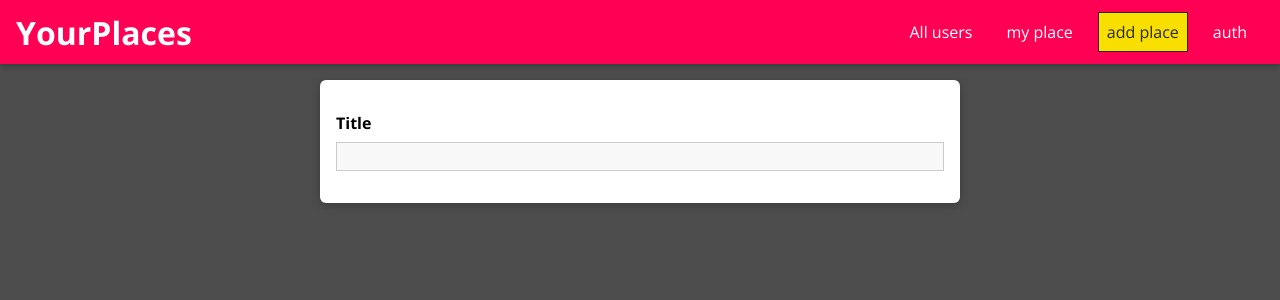
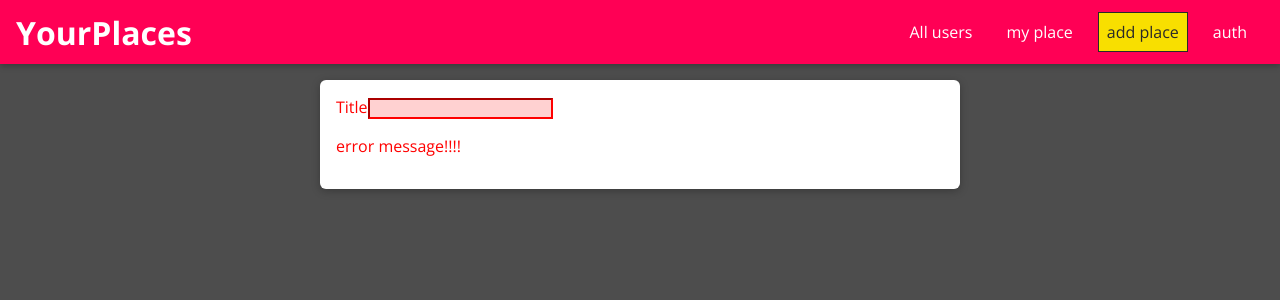
Before and after one commit to YMKTB/react-frontend, a React (Create React App) app: page /places/new in a window 1280 px wide. Shown: the top 300 px of the page. Built offline with nearby package versions, Linux system fonts and the light colour scheme.

Commit message:
Managing State in the Input Component

```diff
--- a/src/places/pages/NewPlace.js
+++ b/src/places/pages/NewPlace.js
@@ -6,7 +6,13 @@
 const NewPlace = () => {
   return (
     <form className="place-form">
-      <Input element="input" type="text" label="Title"></Input>
+      <Input
+        element="input"
+        type="text"
+        label="Title"
+        validators={[]}
+        errorText="error message!!!!"
+      ></Input>
     </form>
   );
 };
--- a/src/shared/components/FormElements/Input.js
+++ b/src/shared/components/FormElements/Input.js
@@ -1,19 +1,49 @@
-import React from "react";
+import React, { useReducer } from "react";
 
-import "./Input.css";
+import './Input.css';
+
+const inputReducer = (state, action) => {
+  switch (action.type) {
+    case 'CHANGE':
+      return { ...state, value: action.val, isValid: true };
+    default:
+      return state;
+  }
+};
 
 const Input = (props) => {
+  const [inputState, dispatch] = useReducer(inputReducer, {
+    value: "",
+    isValid: false,
+  });
+
+  const changeHandler = (event) => {
+    dispatch({ type: 'CHANGE', val: event.target.value });
+  };
+
   const element =
     props.element === "input" ? (
-      <input id={props.id} type={props.type} placeholder={props.placeholder} />
+      <input
+        id={props.id}
+        type={props.type}
+        placeholder={props.placeholder}
+        onChange={changeHandler}
+        value={inputState.value}
+      />
     ) : (
-      <textarea id={props.id} rows={props.rows || 3}></textarea>
+      <textarea
+        id={props.id}
+        rows={props.rows || 3}
+        onChange={changeHandler}
+        value={inputState.value}
+      ></textarea>
     );
 
   return (
-    <div className={`form-control`}>
+    <div className={`form-contro ${!inputState.isValid && 'form-control--invalid'}`}>
       <label htmlFor={props.id}>{props.label}</label>
       {element}
+      {!inputState.isValid && <p>{props.errorText}</p>}
     </div>
   );
 };
```
